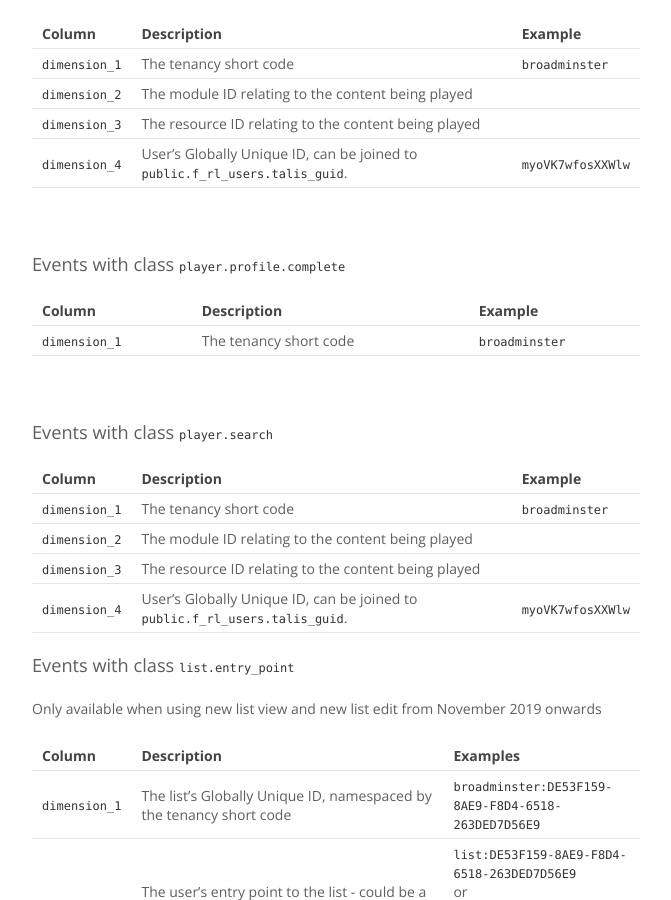
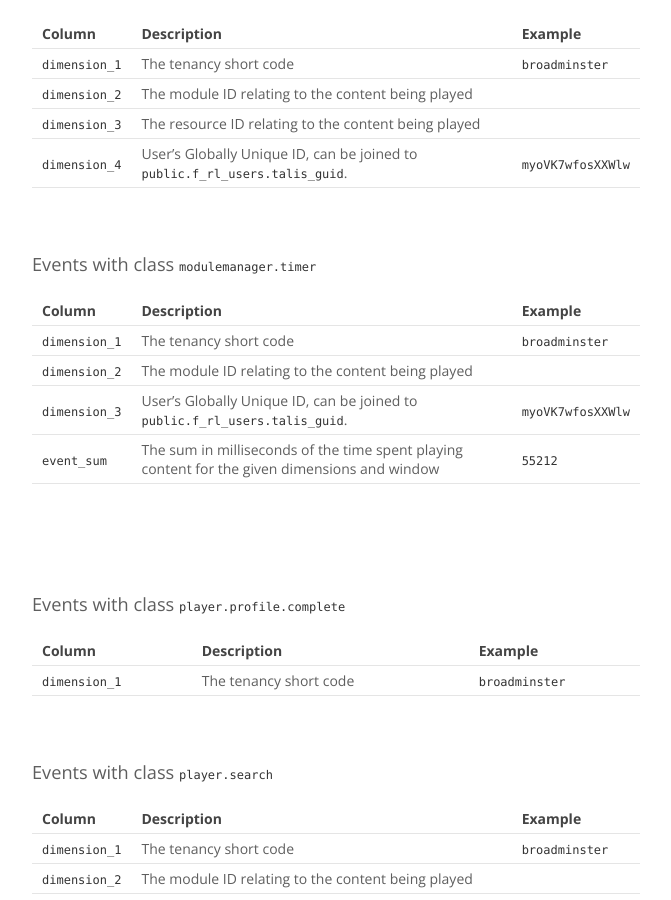
Before and after one commit to techfromsage/advanced-mis, a Jekyll site: the page built from topics/timeseries.md, in a window 1280 px wide and 900 px high, scrolled down 4864 px. Shown: the whole window, without its empty margins (375-1046 px from the left). Built offline with Jekyll 4.4.1, drawn with Linux system fonts in a browser that asks for light colours.

Commit message:
Adding documentation for the modulemanager.timer event

```diff
--- a/topics/timeseries.md
+++ b/topics/timeseries.md
@@ -195,6 +195,20 @@ This event is emitted when a list is published.
 | `dimension_2` | The module ID relating to the content being played |
 | `dimension_3` | The resource ID relating to the content being played |
 | `dimension_4` | User's Globally Unique ID, can be joined to [`public.f_rl_users.talis_guid`]({{ site.baseurl }}/topics/users.html). | `myoVK7wfosXXWlw` |
+
+<br/>
+<a name="modulemanager-timer"></a>
+
+### Events with class `modulemanager.timer`
+
+| Column | Description | Example |
+| --- | --- | --- |
+| `dimension_1` | The tenancy short code | `broadminster` |
+| `dimension_2` | The module ID relating to the content being played |
+| `dimension_3` | User's Globally Unique ID, can be joined to [`public.f_rl_users.talis_guid`]({{ site.baseurl }}/topics/users.html). | `myoVK7wfosXXWlw` |
+| `event_sum` | The sum in milliseconds of the time spent playing content for the given dimensions and window | `55212` |
+
+<br/>
 
 <br/>
 <a name="player-profile-complete"></a>
```
Also changed, not shown: topics/event-classes.md (+1 -0 lines).
